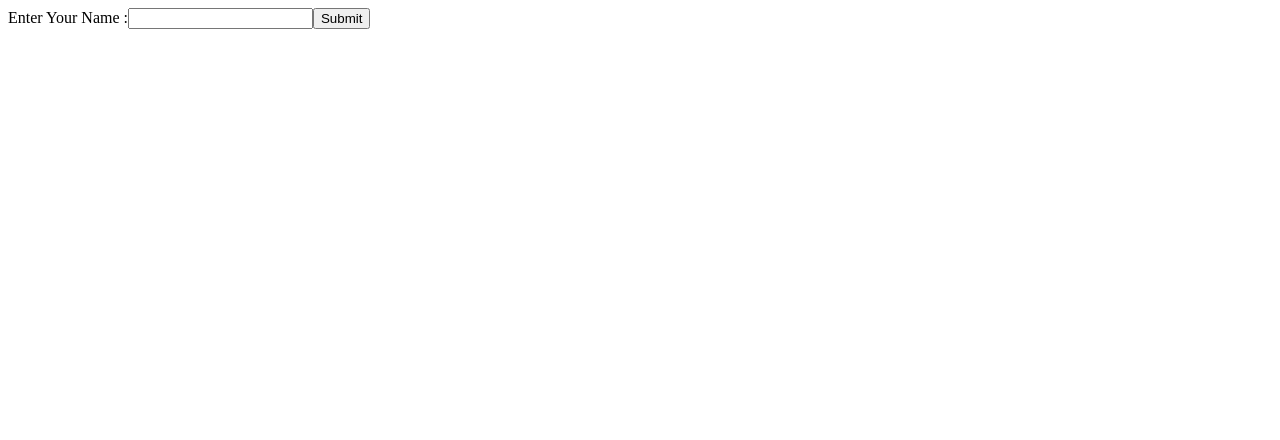
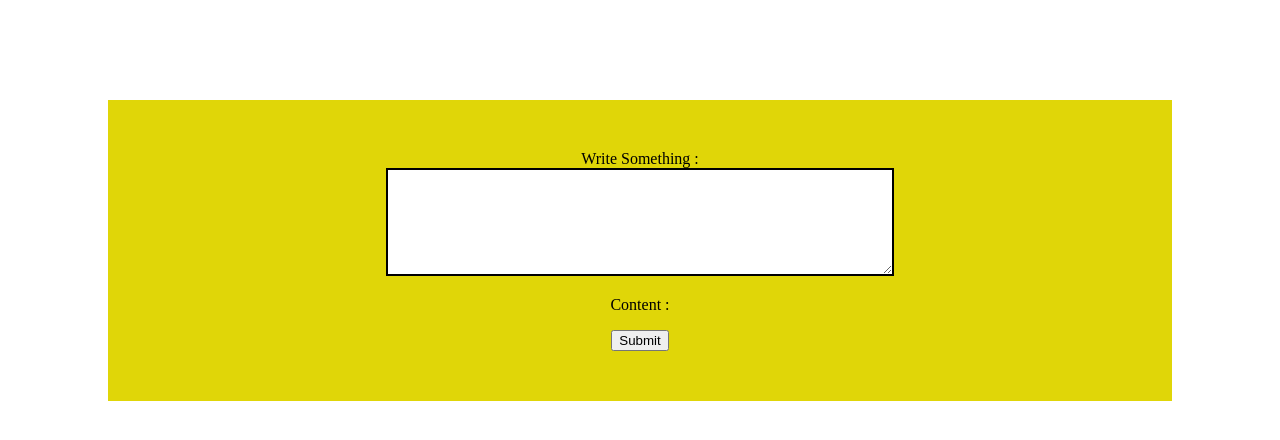
Before and after one commit to deepanshu-QM/React-JS, a React (Vite) app: page / in a window 1280 px wide. Shown: the top 440 px of the page. Built offline with nearby package versions, Linux system fonts and the light colour scheme.

Commit message:
Text-Box

```diff
--- a/src/main.jsx
+++ b/src/main.jsx
@@ -1,32 +1,49 @@
 
-//React Submit Form -->
-//You can control the submit action by adding an event handler in the onSubmit attribute for the form
 
-import React, {useState} from 'react';
+// Text-Area
+
+import React, { useState } from 'react';
 import { createRoot } from 'react-dom/client';
 
-function Form(){
-    const [name, setName] = useState("");
+function TextArea() {
+  const [mytext, setmyText] = useState("");
 
-    function HandleUpdate(event){
-        setName(event.target.value);
-    }
+  function HandleUpdate(event) {
+    setmyText(event.target.value);
+  }
 
-    function HandleSubmit(event){
-        event.preventDefault();
-        alert(name);
-    }
+  function HandleSubmit(event) {
+    event.preventDefault();
+    alert("Submitted Content: " + mytext);
+  }
 
-    return(
-        <form onSubmit={HandleSubmit}>
-            <lablel>Enter Your Name :
-                <input type='text' value={name} onChange={HandleUpdate}/>
-            </lablel>
+  const content = {
+    backgroundColor: "#e0d608",
+    margin: "100px",
+    padding: "50px",
+    textAlign: "center",
+  };
 
-            <input type ='submit'/>
-        </form>
-    )
+  const content2 = {
+    height: "100px",
+    width: "500px",
+    border: "solid 2px",
+  };
 
+  return (
+    <form style={content} onSubmit={HandleSubmit}>
+      <label>
+        Write Something : <br />
+        <textarea
+          value={mytext}
+          onChange={HandleUpdate}
+          style={content2}
+        />
+        <p>Content : {mytext}</p>
+        <button type="submit">Submit</button>
+      </label>
+    </form>
+  );
 }
 
-createRoot(document.getElementById('root')).render(<Form/>)
+createRoot(document.getElementById('root')).render(<TextArea />);
```
